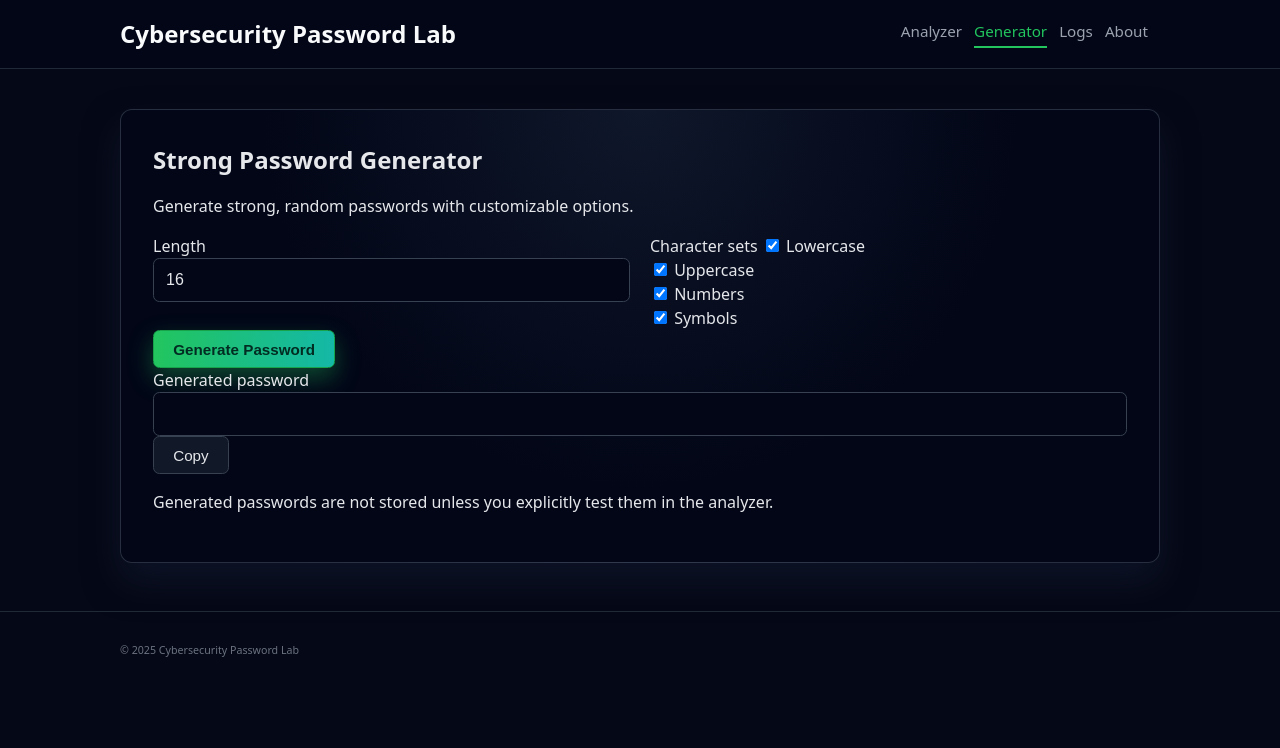
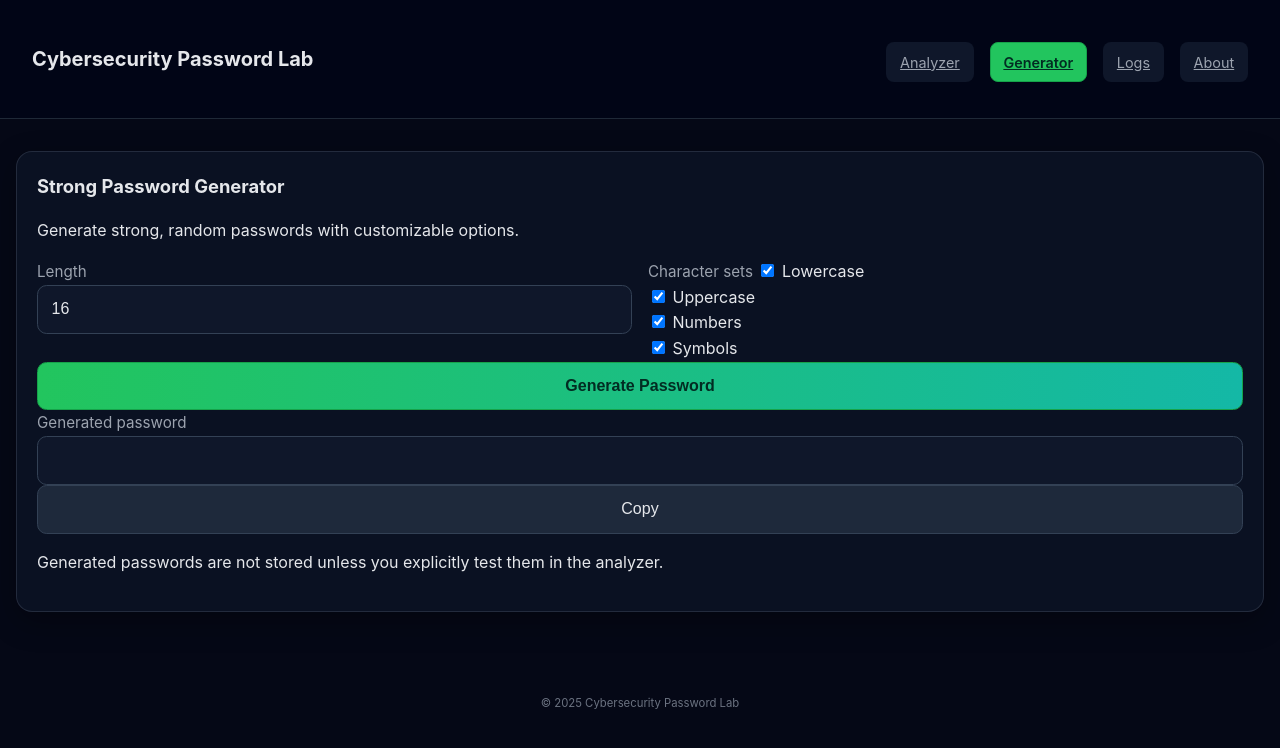
Before and after one commit to dhairyapanchal16/PassGuard-Security-Tool, a plain HTML site: page generator.html in a window 1280 px wide. Drawn offline with Linux system fonts and the light colour scheme.

Commit message:
Update styles.css

```diff
--- a/assets/css/styles.css
+++ b/assets/css/styles.css
@@ -1,6 +1,7 @@
-/* ---------------------- */
-/* GLOBAL LAYOUT RESET    */
-/* ---------------------- */
+/* ------------------------------------------------------
+   MOBILE-FIRST WEB APP DESIGN
+------------------------------------------------------- */
+
 *,
 *::before,
 *::after {
@@ -9,222 +10,201 @@
 
 body {
   margin: 0;
-  font-family: system-ui, -apple-system, BlinkMacSystemFont, "Segoe UI", sans-serif;
+  font-family: "Inter", system-ui, sans-serif;
   background: #050816;
   color: #e5e7eb;
-  line-height: 1.5;
+  line-height: 1.6;
+  -webkit-tap-highlight-color: transparent;
 }
 
-/* CONTAINER */
 .container {
   width: 100%;
-  max-width: 1080px;
   margin: 0 auto;
-  padding: 1rem 1.25rem;
+  padding: 1rem;
 }
 
-/* ---------------------- */
-/* HEADER                 */
-/* ---------------------- */
+/* ------------------------------------------------------
+   HEADER (App-style)
+------------------------------------------------------- */
 .main-header {
-  background: #020617;
+  background: rgba(2, 6, 23, 0.9);
+  backdrop-filter: blur(10px);
   border-bottom: 1px solid #1f2937;
+  padding: 0.9rem 1rem;
   position: sticky;
   top: 0;
-  z-index: 10;
+  z-index: 20;
 }
 
 .header-inner {
   display: flex;
   align-items: center;
   justify-content: space-between;
-  gap: 1rem;
-  flex-wrap: wrap;
 }
 
 .main-header h1 {
-  font-size: clamp(1.1rem, 2vw, 1.5rem);
+  font-size: 1.25rem;
+  font-weight: 700;
   margin: 0;
-  color: #f9fafb;
 }
 
-/* NAV */
+/* ------------------------------------------------------
+   MOBILE NAVIGATION
+------------------------------------------------------- */
 nav {
-  flex-wrap: wrap;
+  margin-top: 0.75rem;
   display: flex;
+  gap: 1rem;
+  overflow-x: auto;
+  padding-bottom: 6px;
 }
 
 nav a {
+  padding: 0.45rem 0.8rem;
+  border-radius: 8px;
+  background: #0f172a;
+  font-size: 0.9rem;
+  white-space: nowrap;
   color: #9ca3af;
-  text-decoration: none;
-  margin-right: 0.75rem;
-  font-size: 0.95rem;
-  padding-bottom: 0.25rem;
-  border-bottom: 2px solid transparent;
+  border: 1px solid transparent;
+}
+
+nav a.active {
+  background: #22c55e;
+  color: #022c22;
+  font-weight: 600;
+  border-color: #16a34a;
 }
 
 nav a:hover {
-  color: #e5e7eb;
+  background: #1e293b;
+  color: #fff;
 }
 
-nav a.active {
-  color: #22c55e;
-  border-color: #22c55e;
-}
-
-/* ---------------------- */
-/* FOOTER                 */
-/* ---------------------- */
-.main-footer {
-  border-top: 1px solid #1f2937;
-  margin-top: 2rem;
-  padding: 0.75rem 0;
-  font-size: 0.8rem;
-  color: #6b7280;
-}
-
-/* ---------------------- */
-/* CARD                   */
-/* ---------------------- */
+/* ------------------------------------------------------
+   CARDS (Mobile App Style)
+------------------------------------------------------- */
 .card {
-  background: radial-gradient(circle at top, #0f172a, #020617 55%);
-  border-radius: 0.75rem;
-  padding: 2rem;
-  margin-top: 1.5rem;
-  box-shadow: 0 18px 35px rgba(15, 23, 42, 0.8);
-  border: 1px solid rgba(148, 163, 184, 0.25);
+  background: rgba(15, 23, 42, 0.65);
+  border-radius: 1rem;
+  padding: 1.25rem;
+  margin-top: 1rem;
+  border: 1px solid rgba(148, 163, 184, 0.18);
+  backdrop-filter: blur(8px);
+  box-shadow: 0 10px 30px rgba(0,0,0,0.3);
 }
 
 .card h2 {
-  margin: 0 0 0.5rem 0;
+  margin: 0 0 0.75rem 0;
+  font-size: 1.15rem;
 }
 
+/* ------------------------------------------------------
+   INPUTS (Larger for Mobile)
+------------------------------------------------------- */
 .text-input {
   width: 100%;
-  padding: 0.75rem;
-  border-radius: 0.4rem;
-  border: 1px solid #374151;
-  background: #020617;
+  padding: 0.9rem 0.85rem;
+  border-radius: 0.6rem;
+  border: 1px solid #334155;
+  background: #0f172a;
   color: #e5e7eb;
   font-size: 1rem;
 }
 
 .text-input:focus {
-  outline: 2px solid #22c55e;
-  outline-offset: 1px;
-  border-color: transparent;
+  border-color: #22c55e;
+  outline: none;
+  box-shadow: 0 0 0 2px rgba(34, 197, 94, 0.4);
 }
 
-/* ---------------------- */
-/* BUTTONS                */
-/* ---------------------- */
+.field-label {
+  margin-bottom: 0.4rem;
+  font-size: 0.95rem;
+  color: #9ca3af;
+}
+
+/* ------------------------------------------------------
+   BUTTONS
+------------------------------------------------------- */
 .btn {
+  width: 100%;
   display: inline-flex;
-  align-items: center;
   justify-content: center;
-  padding: 0.6rem 1.2rem;
-  border-radius: 0.4rem;
-  border: 1px solid #374151;
-  background: #111827;
+  padding: 0.9rem 1rem;
+  border-radius: 0.6rem;
+  border: 1px solid #334155;
+  background: #1e293b;
   color: #e5e7eb;
-  font-size: 0.95rem;
-  cursor: pointer;
-  width: fit-content;
+  font-size: 1rem;
+  font-weight: 500;
   transition: 0.2s ease;
+}
+
+.btn:hover {
+  background: #273548;
 }
 
 .btn.primary {
   background: linear-gradient(to right, #22c55e, #14b8a6);
   border-color: #16a34a;
   color: #022c22;
-  font-weight: 600;
-  box-shadow: 0 10px 25px rgba(34, 197, 94, 0.35);
+  font-weight: 700;
 }
 
-/* ---------------------- */
-/* GRID SYSTEM            */
-/* ---------------------- */
+.btn.primary:hover {
+  opacity: 0.9;
+}
+
+/* ------------------------------------------------------
+   GRID (Mobile → Desktop)
+------------------------------------------------------- */
 .grid-2 {
   display: grid;
-  grid-template-columns: repeat(auto-fit, minmax(240px, 1fr));
-  gap: 1.25rem;
+  grid-template-columns: 1fr;
+  gap: 1rem;
 }
 
-/* ---------------------- */
-/* TABLE (RESPONSIVE)     */
-/* ---------------------- */
+@media (min-width: 768px) {
+  .grid-2 {
+    grid-template-columns: repeat(2, 1fr);
+  }
+}
+
+/* ------------------------------------------------------
+   TABLE (Mobile Scroll)
+------------------------------------------------------- */
 .table-wrapper {
-  width: 100%;
   overflow-x: auto;
-  padding-bottom: 0.5rem;
+  margin-top: 1rem;
+  border-radius: 0.6rem;
 }
 
 table {
   width: 100%;
+  min-width: 600px;
   border-collapse: collapse;
-  font-size: 0.85rem;
-  min-width: 600px;
 }
 
 th,
 td {
-  padding: 0.5rem 0.6rem;
+  padding: 0.75rem;
   border-bottom: 1px solid #1f2937;
   white-space: nowrap;
 }
 
 th {
-  background: #020617;
-  color: #9ca3af;
-  position: sticky;
-  top: 0;
+  background: #0f172a;
+  font-size: 0.9rem;
 }
 
-/* ---------------------- */
-/* MOBILE RESPONSIVE FIX */
-/* ---------------------- */
-@media (max-width: 768px) {
-  .header-inner {
-    flex-direction: column;
-    align-items: flex-start;
-  }
-
-  nav {
-    width: 100%;
-    margin-top: 0.5rem;
-  }
-
-  nav a {
-    margin-right: 1rem;
-  }
-
-  .card {
-    padding: 1.25rem;
-  }
-
-  .btn {
-    width: 100%;
-  }
-
-  table {
-    font-size: 0.8rem;
-  }
+/* ------------------------------------------------------
+   FOOTER
+------------------------------------------------------- */
+.main-footer {
+  padding: 1rem 0;
+  text-align: center;
+  font-size: 0.85rem;
+  color: #6b7280;
+  margin-top: 2rem;
 }
-
-@media (max-width: 480px) {
-  .container {
-    padding: 0.75rem;
-  }
-
-  h1, h2 {
-    font-size: 1.1rem;
-  }
-
-  .text-input {
-    font-size: 0.9rem;
-  }
-
-  nav a {
-    font-size: 0.9rem;
-  }
-}
```
